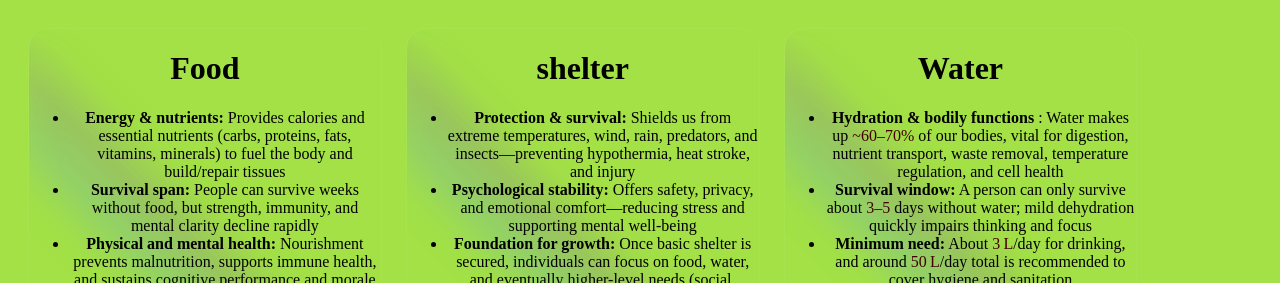
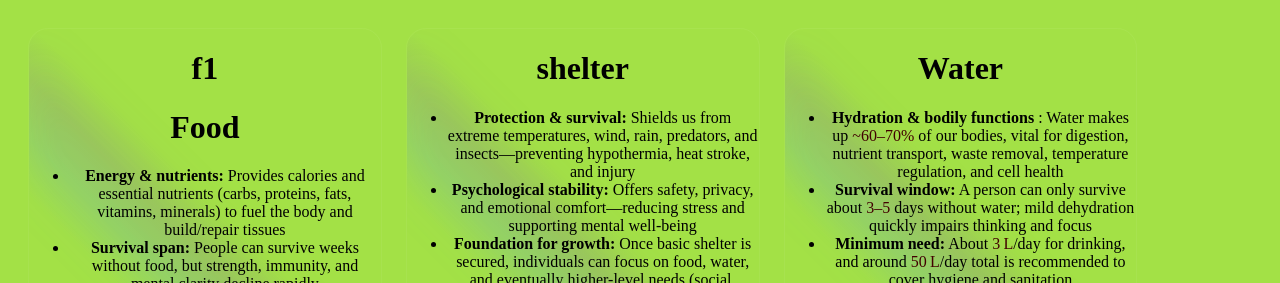
Before and after one commit to ARAVINTH342006/ImageGallery, a plain HTML site: page ImageGallery/index.html in a window 1280 px wide. Shown: the top 283 px of the page. Drawn offline with Linux system fonts and the light colour scheme; files whose address does not match are found by name.

Commit message:
modified html css

```diff
--- a/ImageGallery/index.html
+++ b/ImageGallery/index.html
@@ -9,6 +9,7 @@
 <body>
     <div class="HumanBasicNeeds">
         <div class="card">
+            <h1>f1</h1>
             <h1>Food</h1>
             <ul class="Food" id="informations">
                 <li><strong>Energy & nutrients:</strong> Provides calories and essential nutrients (carbs, proteins, fats, vitamins, minerals) to fuel the body and build/repair tissues</li>
```
